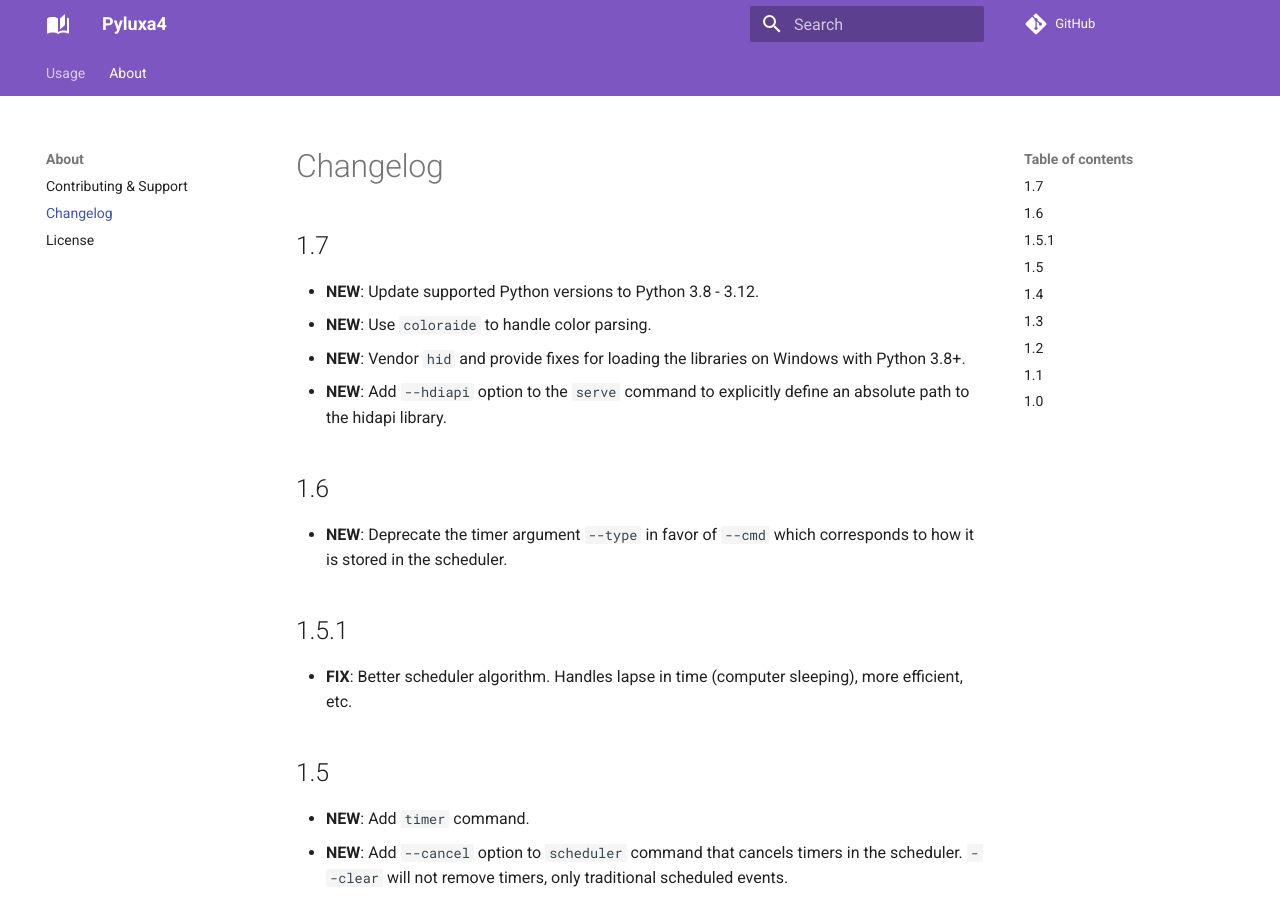
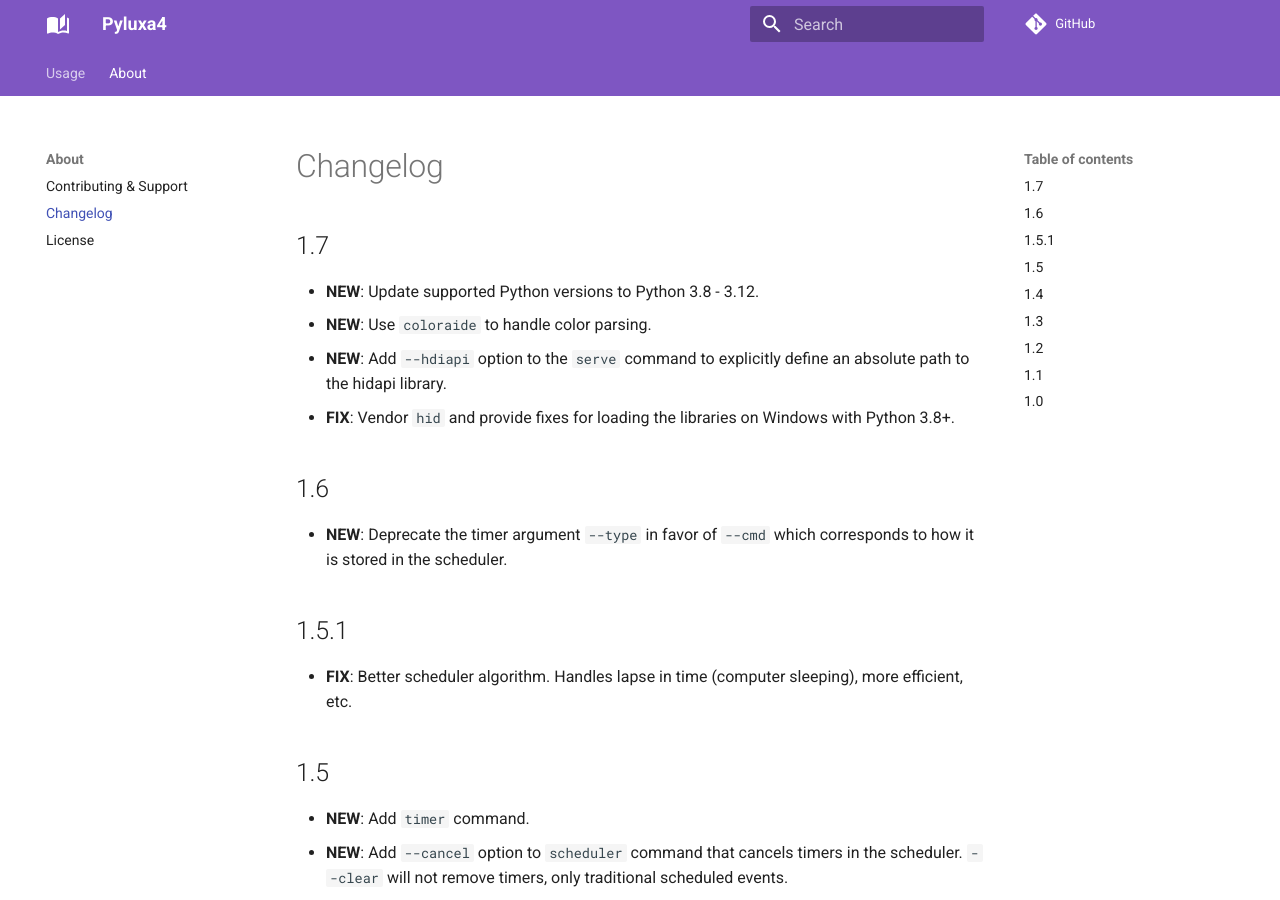
Before and after one commit to facelessuser/pyluxa4, an MkDocs documentation site: the page built from docs/src/markdown/about/changelog.md, in a window 1280 px wide and 900 px high. Built offline with MkDocs 1.6.1 and Material for MkDocs 9.7.7, drawn with Linux system fonts in a browser that asks for light colours; comment, search, counter and statistics services are not loaded.

Commit message:
Note hid fixes as a "fix" in the changelog

```diff
--- a/docs/src/markdown/about/changelog.md
+++ b/docs/src/markdown/about/changelog.md
@@ -4,8 +4,8 @@
 
 -   **NEW**: Update supported Python versions to Python 3.8 - 3.12.
 -   **NEW**: Use `coloraide` to handle color parsing.
--   **NEW**: Vendor `hid` and provide fixes for loading the libraries on Windows with Python 3.8+.
 -   **NEW**: Add `--hdiapi` option to the `serve` command to explicitly define an absolute path to the hidapi library.
+-   **FIX**: Vendor `hid` and provide fixes for loading the libraries on Windows with Python 3.8+.
 
 ## 1.6
 
```
